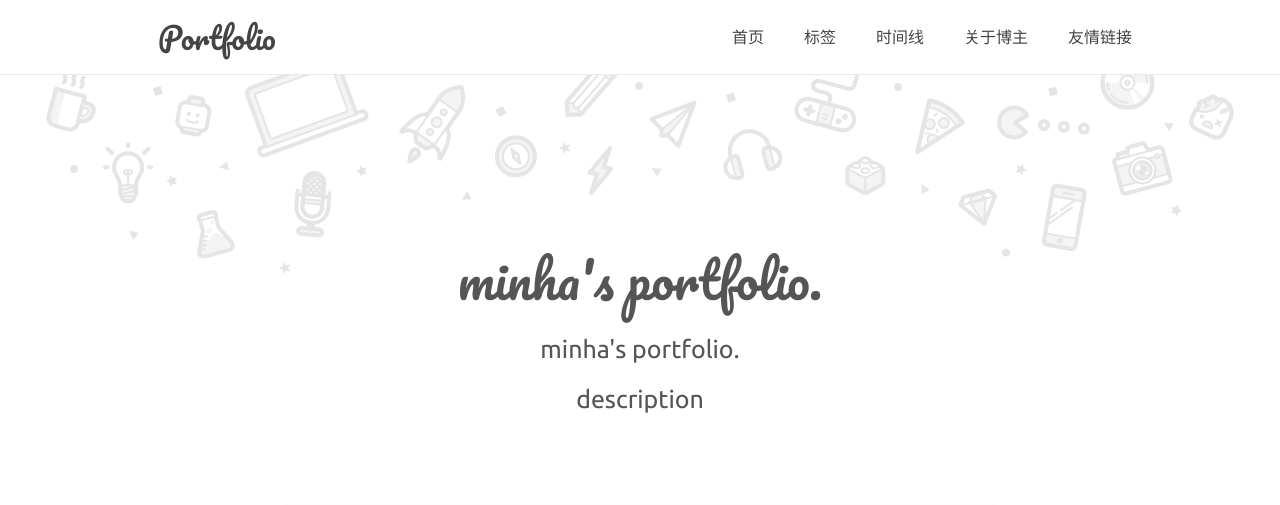
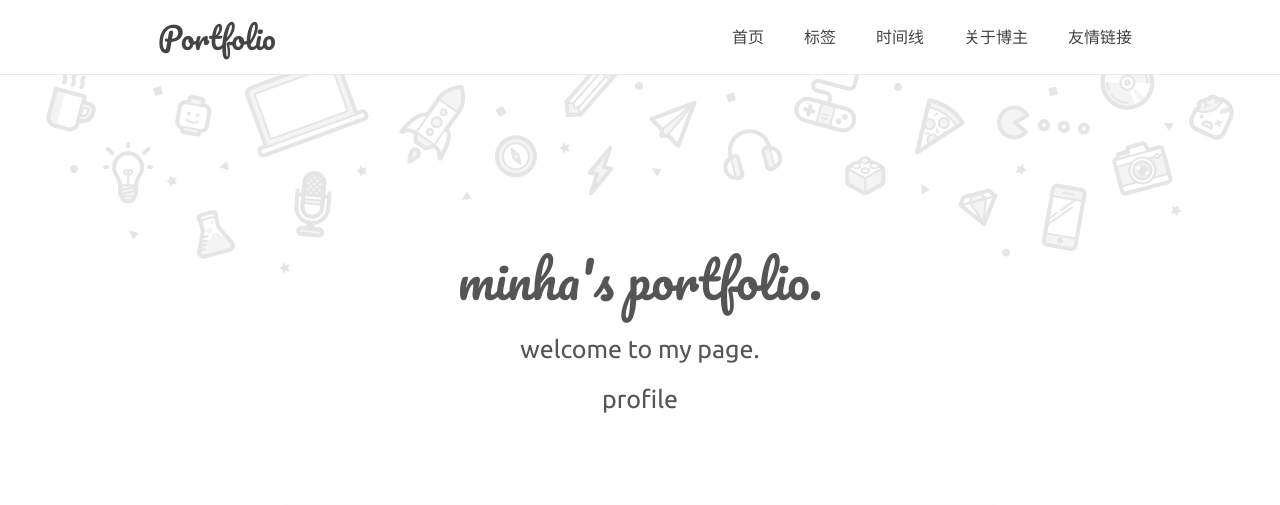
Before and after one commit to xukimseven/HardCandy-Jekyll, a Jekyll site: the page built from index.html, in a window 1280 px wide. Shown: the top 505 px of the page. Built offline with Jekyll 4.4.1, drawn with Linux system fonts in a browser that asks for light colours; comment, search, counter and statistics services are not loaded.

Commit message:
Update index.html

```diff
--- a/index.html
+++ b/index.html
@@ -2,8 +2,8 @@
 layout: default
 title: 황민하의 포트폴리오
 page-title: minha's portfolio.
-home-title: minha's portfolio.
-description: description
+home-title: welcome to my page.
+description: profile
 ---
 
 {% include header.html %}
```
